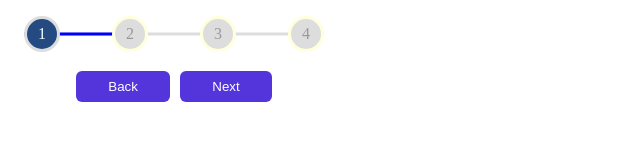
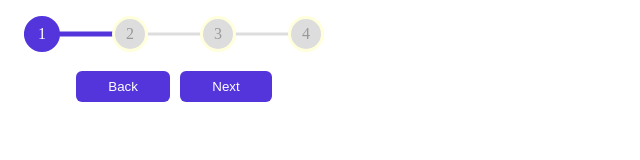
Before and after one commit to alexoro88/stepper-animado, a plain HTML site: page index.html in a window 1280 px wide. Shown: the whole page, without its empty margins (0-640 px from the left). Drawn offline with Linux system fonts and the light colour scheme.

Commit message:
Update style.css

```diff
--- a/style.css
+++ b/style.css
@@ -29,11 +29,11 @@ body{
 
 .line{
     position: absolute;
-    height: 3px;
+    height: 5px;
     width: 33%;
     transition: 0.1s ease-out;
     z-index: -1;
-    background-color: blue;
+    background-color: rgb(83, 53, 219);
     left: 0;
     top: 50%;
     transform: translateY(-50%);
@@ -69,8 +69,8 @@ body{
 }
 
 .active{
-    background-color: rgb(35, 74, 129);
-    border: 3px solid #ddd;
+    background-color: rgb(83, 53, 219);
+    border: 3px solid rgb(83, 53, 219);
     color: white;
 }
 
```
